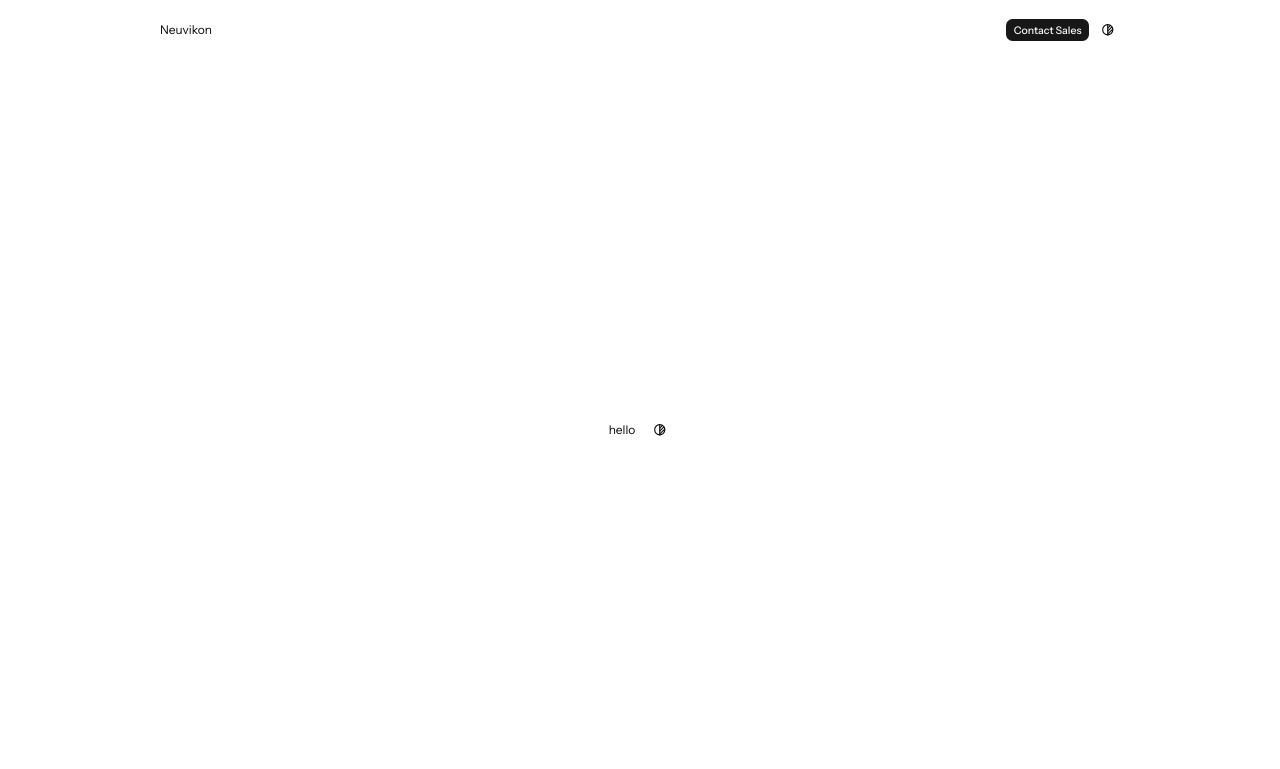
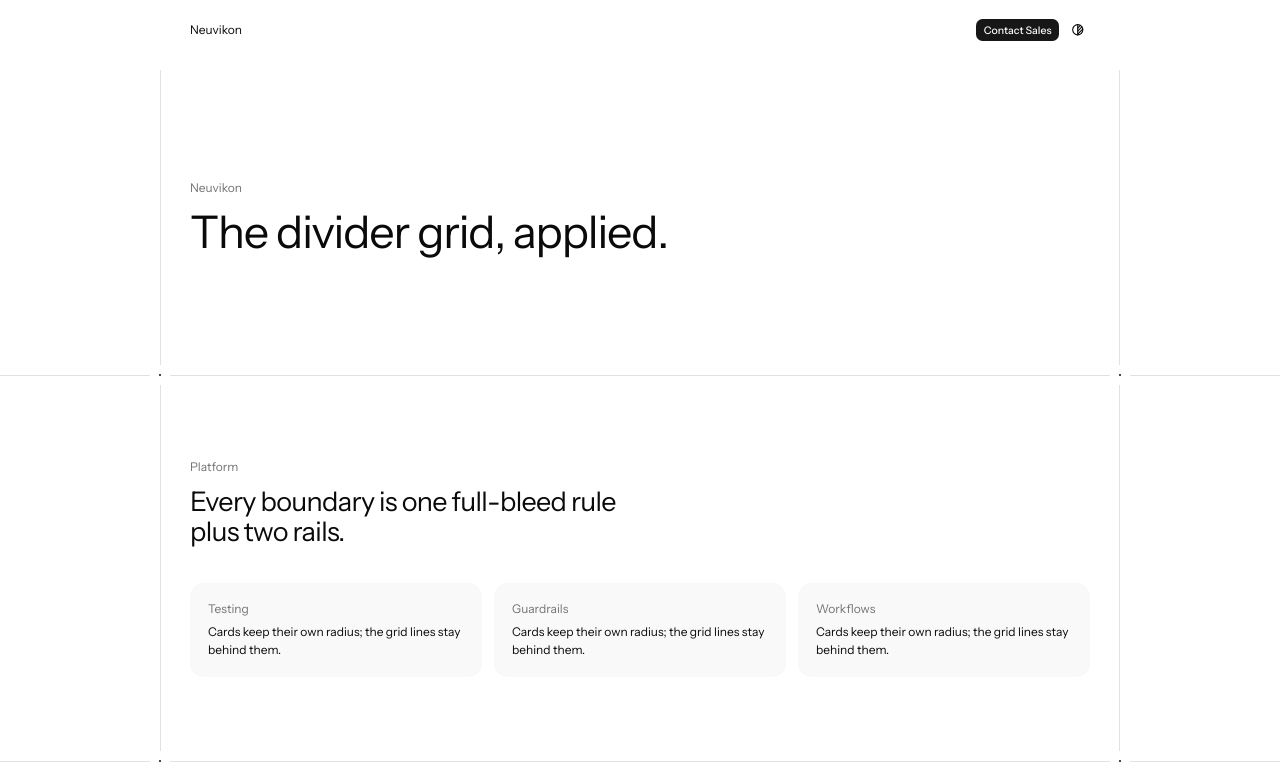
Before and after one commit to neuvikon1/neuvikon, a Next.js app: page / in a window 1280 px wide. Shown: the top 769 px of the page. Built offline with nearby package versions, Linux system fonts and the light colour scheme.

Commit message:
fix: apply background

```diff
--- a/app/globals.css
+++ b/app/globals.css
@@ -26,6 +26,8 @@
   --color-ring: var(--ring);
   --color-input: var(--input);
   --color-border: var(--border);
+  --color-rule: var(--rule);
+  --color-tick: var(--tick);
   --color-destructive: var(--destructive);
   --color-accent-foreground: var(--accent-foreground);
   --color-accent: var(--accent);
@@ -65,6 +67,8 @@
   --accent-foreground: oklch(0.205 0 0);
   --destructive: oklch(0.577 0.245 27.325);
   --border: oklch(0.922 0 0);
+  --rule: oklch(0.91 0 0);
+  --tick: oklch(0.145 0 0);
   --input: oklch(0.922 0 0);
   --ring: oklch(0.708 0 0);
   --chart-1: oklch(0.87 0 0);
@@ -73,6 +77,8 @@
   --chart-4: oklch(0.371 0 0);
   --chart-5: oklch(0.269 0 0);
   --radius: 0.625rem;
+  --container-max: 80rem;
+  --grid-gap: 10px;
   --sidebar: oklch(0.985 0 0);
   --sidebar-foreground: oklch(0.145 0 0);
   --sidebar-primary: oklch(0.205 0 0);
@@ -100,6 +106,8 @@
   --accent-foreground: oklch(0.985 0 0);
   --destructive: oklch(0.704 0.191 22.216);
   --border: oklch(1 0 0 / 10%);
+  --rule: oklch(1 0 0 / 9%);
+  --tick: oklch(0.985 0 0);
   --input: oklch(1 0 0 / 15%);
   --ring: oklch(0.556 0 0);
   --chart-1: oklch(0.87 0 0);
@@ -128,3 +136,39 @@
     @apply font-sans text-xs;
   }
 }
+@layer components {
+  /*
+   * The intersection dot must float in a clear zone - the rules and rails stop
+   * 10px short of every crossing. Cut with a mask rather than painting over, so
+   * the gap stays transparent on any section background.
+   */
+
+  /* Full-bleed horizontal rule, gapped where it crosses each container rail. */
+  .grid-rule {
+    --edge: max(0px, (100% - var(--container-max)) / 2);
+    mask-image: linear-gradient(
+      to right,
+      #000 0,
+      #000 calc(var(--edge) - var(--grid-gap)),
+      transparent calc(var(--edge) - var(--grid-gap)),
+      transparent calc(var(--edge) + var(--grid-gap)),
+      #000 calc(var(--edge) + var(--grid-gap)),
+      #000 calc(100% - var(--edge) - var(--grid-gap)),
+      transparent calc(100% - var(--edge) - var(--grid-gap)),
+      transparent calc(100% - var(--edge) + var(--grid-gap)),
+      #000 calc(100% - var(--edge) + var(--grid-gap))
+    );
+  }
+
+  /* Vertical rail, gapped at both ends where it meets a rule. */
+  .grid-rail {
+    mask-image: linear-gradient(
+      to bottom,
+      transparent 0,
+      transparent var(--grid-gap),
+      #000 var(--grid-gap),
+      #000 calc(100% - var(--grid-gap)),
+      transparent calc(100% - var(--grid-gap))
+    );
+  }
+}
--- a/app/layout.tsx
+++ b/app/layout.tsx
@@ -26,7 +26,7 @@ export default function RootLayout({ children }: LayoutProps<"/">) {
     <html
       lang="en"
       suppressHydrationWarning
-      className={`${instrumentSans.variable} ${geistMono.variable} h-full antialiased px-1`}
+      className={`${instrumentSans.variable} ${geistMono.variable} h-full antialiased`}
     >
       <body className="min-h-full flex flex-col">
         <ThemeProvider
@@ -36,7 +36,7 @@ export default function RootLayout({ children }: LayoutProps<"/">) {
           disableTransitionOnChange
         >
           <TooltipProvider>
-            <main className="flex flex-col mx-auto max-w-7xl w-full h-screen">
+            <main className="flex w-full flex-1 flex-col">
               <Header />
               {children}
               <Toaster />
--- a/app/page.tsx
+++ b/app/page.tsx
@@ -1,10 +1,51 @@
-import { ModeToggle } from "@/components/mode-toggle";
+import { Section } from "@/components/layout/section";
 
 export default function Home() {
   return (
-    <main className="flex flex-1 items-center justify-center gap-4">
-      hello
-      <ModeToggle />
-    </main>
+    <>
+      {/* Hero: rails only, no top rule (the header sits above it) */}
+      <Section rule={false} containerClassName="py-28 md:py-40">
+        <p className="text-muted-foreground">Neuvikon</p>
+        <h1 className="mt-4 max-w-2xl text-5xl leading-[1.05] tracking-tight md:text-6xl">
+          The divider grid, applied.
+        </h1>
+      </Section>
+
+      <Section>
+        <p className="text-muted-foreground">Platform</p>
+        <h2 className="mt-4 max-w-xl text-4xl leading-[1.1] tracking-tight">
+          Every boundary is one full-bleed rule plus two rails.
+        </h2>
+        <div className="mt-12 grid gap-4 md:grid-cols-3">
+          {["Testing", "Guardrails", "Workflows"].map((t) => (
+            <div key={t} className="rounded-2xl bg-muted/60 p-6">
+              <p className="text-muted-foreground">{t}</p>
+              <p className="mt-2 text-base">
+                Cards keep their own radius; the grid lines stay behind them.
+              </p>
+            </div>
+          ))}
+        </div>
+      </Section>
+
+      {/* Tight band: same lines, less air */}
+      <Section containerClassName="py-8">
+        <p className="text-muted-foreground">
+          A tight row works too — rails scale to whatever height the section has.
+        </p>
+      </Section>
+
+      <Section>
+        <h2 className="max-w-xl text-4xl leading-[1.1] tracking-tight">
+          Or build anything with a powerful host of APIs
+        </h2>
+      </Section>
+
+      <Section rails={false} inset={false}>
+        <div className="py-10 text-muted-foreground">
+          Rails off, rule on — for footers and full-width bands.
+        </div>
+      </Section>
+    </>
   );
 }
--- a/components/header.tsx
+++ b/components/header.tsx
@@ -1,17 +1,18 @@
 import Link from 'next/link'
+import { Container } from './layout/container'
 import { Button } from './ui/button'
 import { ModeToggle } from './mode-toggle'
 
 const Header = () => {
   return (
-    <header className='h-20 w-full bg-background flex items-center justify-between'>
-      <div>
+    <header className='sticky top-0 z-50 w-full bg-background'>
+      <Container className='flex h-20 items-center justify-between'>
         <Link href={"/"}> Neuvikon </Link>
-      </div>
-      <div className='flex items-center justify-center gap-2'>
-        <Button> Contact Sales </Button>
-        <ModeToggle />
-      </div>
+        <div className='flex items-center justify-center gap-2'>
+          <Button> Contact Sales </Button>
+          <ModeToggle />
+        </div>
+      </Container>
     </header>
   )
 }
--- /dev/null
+++ b/components/layout/container.tsx
@@ -0,0 +1,17 @@
+import { cn } from "@/lib/utils";
+
+/**
+ * The single source of horizontal edges for the whole site.
+ * Nothing else should set a max-width or a page gutter.
+ */
+export function Container({
+  className,
+  ...props
+}: React.ComponentProps<"div">) {
+  return (
+    <div
+      className={cn("mx-auto w-full max-w-[var(--container-max)] px-6 md:px-10", className)}
+      {...props}
+    />
+  );
+}
--- /dev/null
+++ b/components/layout/section.tsx
@@ -0,0 +1,84 @@
+import { cn } from "@/lib/utils";
+import { Container } from "./container";
+
+/**
+ * A 2px dot marking a rail/rule intersection. Near-foreground on purpose:
+ * the contrast against the hairlines is the point.
+ *
+ * Rendered as a sibling of the rails, never a child - the rails carry a mask,
+ * and a mask clips its descendants too, which would swallow the dot.
+ */
+function Tick({ side }: { side: "left" | "right" }) {
+  return (
+    <span
+      aria-hidden
+      className={cn(
+        "pointer-events-none absolute top-0 size-[2px] -translate-y-1/2 rounded-full bg-tick",
+        side === "left" ? "left-0 -translate-x-1/2" : "right-0 translate-x-1/2",
+      )}
+    />
+  );
+}
+
+/** A vertical hairline at one edge of the container, gapped at each crossing. */
+function Rail({ side }: { side: "left" | "right" }) {
+  return (
+    <span
+      aria-hidden
+      className={cn(
+        "pointer-events-none absolute inset-y-0 w-px bg-rule grid-rail",
+        side === "left" ? "left-0" : "right-0",
+      )}
+    />
+  );
+}
+
+type SectionProps = React.ComponentProps<"section"> & {
+  /** Vertical rails at the container edges. */
+  rails?: boolean;
+  /** Full-bleed hairline along the top edge. */
+  rule?: boolean;
+  /** Padding applied to the inner container. */
+  inset?: boolean;
+  containerClassName?: string;
+};
+
+export function Section({
+  className,
+  containerClassName,
+  children,
+  rails = true,
+  rule = true,
+  inset = true,
+  ...props
+}: SectionProps) {
+  return (
+    <section className={cn("relative w-full", className)} {...props}>
+      {/* A masked element, not a border: a border cannot be gapped. */}
+      {rule && (
+        <span
+          aria-hidden
+          className="pointer-events-none absolute inset-x-0 top-0 h-px bg-rule grid-rule"
+        />
+      )}
+      <Container
+        className={cn("relative", inset && "py-20 md:py-28", containerClassName)}
+      >
+        {rails && (
+          <>
+            <Rail side="left" />
+            <Rail side="right" />
+          </>
+        )}
+        {/* The dot marks a crossing, so it only exists where both lines do. */}
+        {rails && rule && (
+          <>
+            <Tick side="left" />
+            <Tick side="right" />
+          </>
+        )}
+        {children}
+      </Container>
+    </section>
+  );
+}
```
